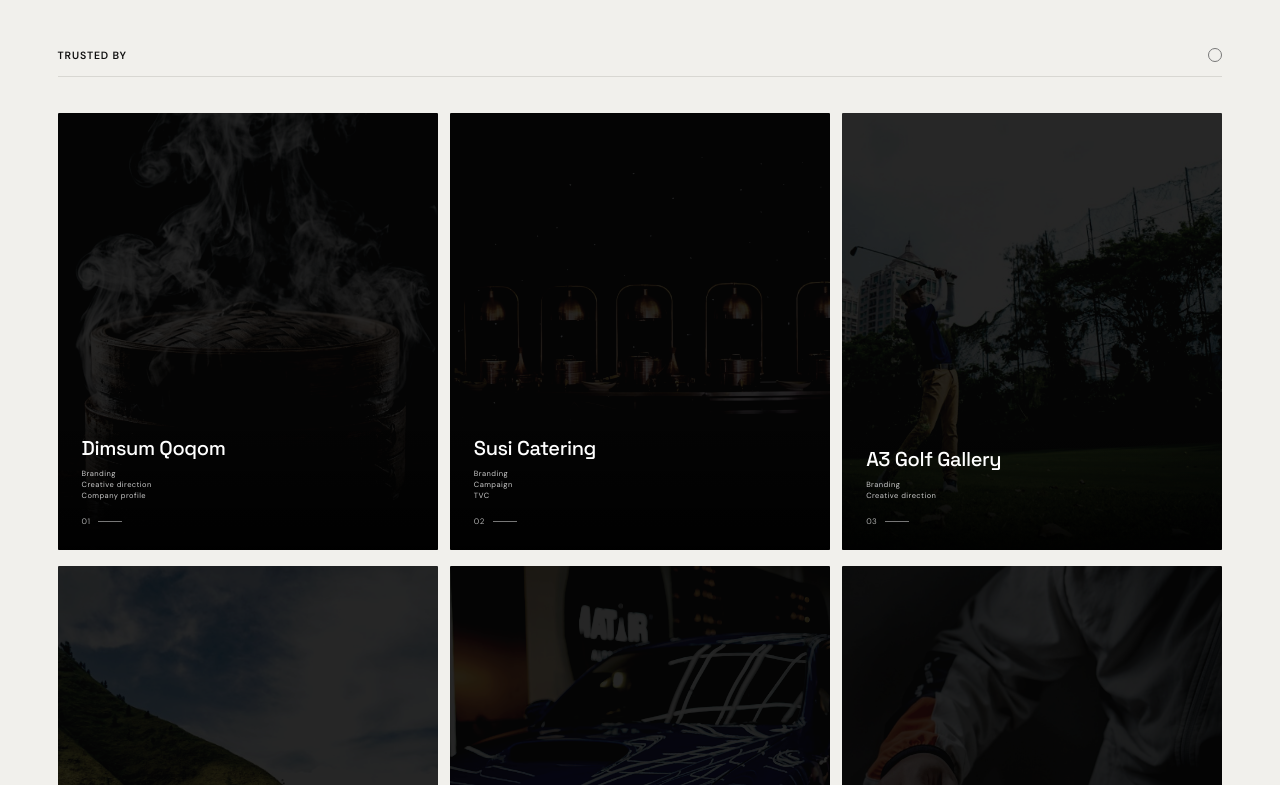
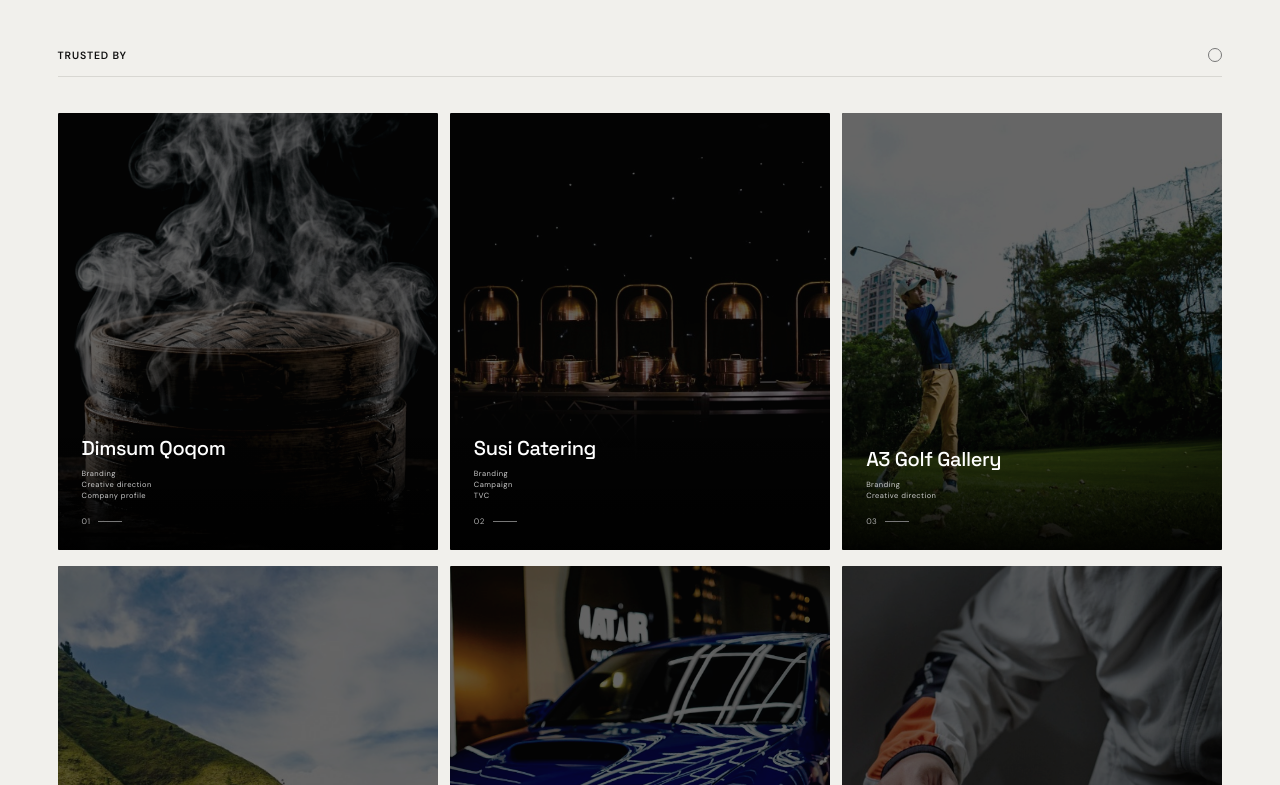
Before and after one commit to adyanaqil/wakiki-website, a Next.js app: page / in a window 1280 px wide. Shown: the part 735-1520 px from the top of the page. Built offline with nearby package versions, Linux system fonts and the light colour scheme.

Commit message:
style(cards): lighten default cover overlay to 30% with higher brightness

```diff
--- a/app/globals.css
+++ b/app/globals.css
@@ -526,7 +526,7 @@ button {
   content: '';
   position: absolute;
   inset: 0;
-  background: rgba(10, 10, 10, 0.45);
+  background: rgba(10, 10, 10, 0.30);
   transition: opacity 0.5s ease;
   pointer-events: none;
   z-index: 1;
@@ -536,7 +536,7 @@ button {
   width: 100%;
   height: 100%;
   object-fit: cover;
-  filter: brightness(0.28) contrast(1.15) saturate(0.65);
+  filter: brightness(0.55) contrast(1.08) saturate(0.80);
   transition: filter 0.5s cubic-bezier(0.2, 0.8, 0.2, 1), transform 0.6s cubic-bezier(0.2, 0.8, 0.2, 1);
 }
 
```
